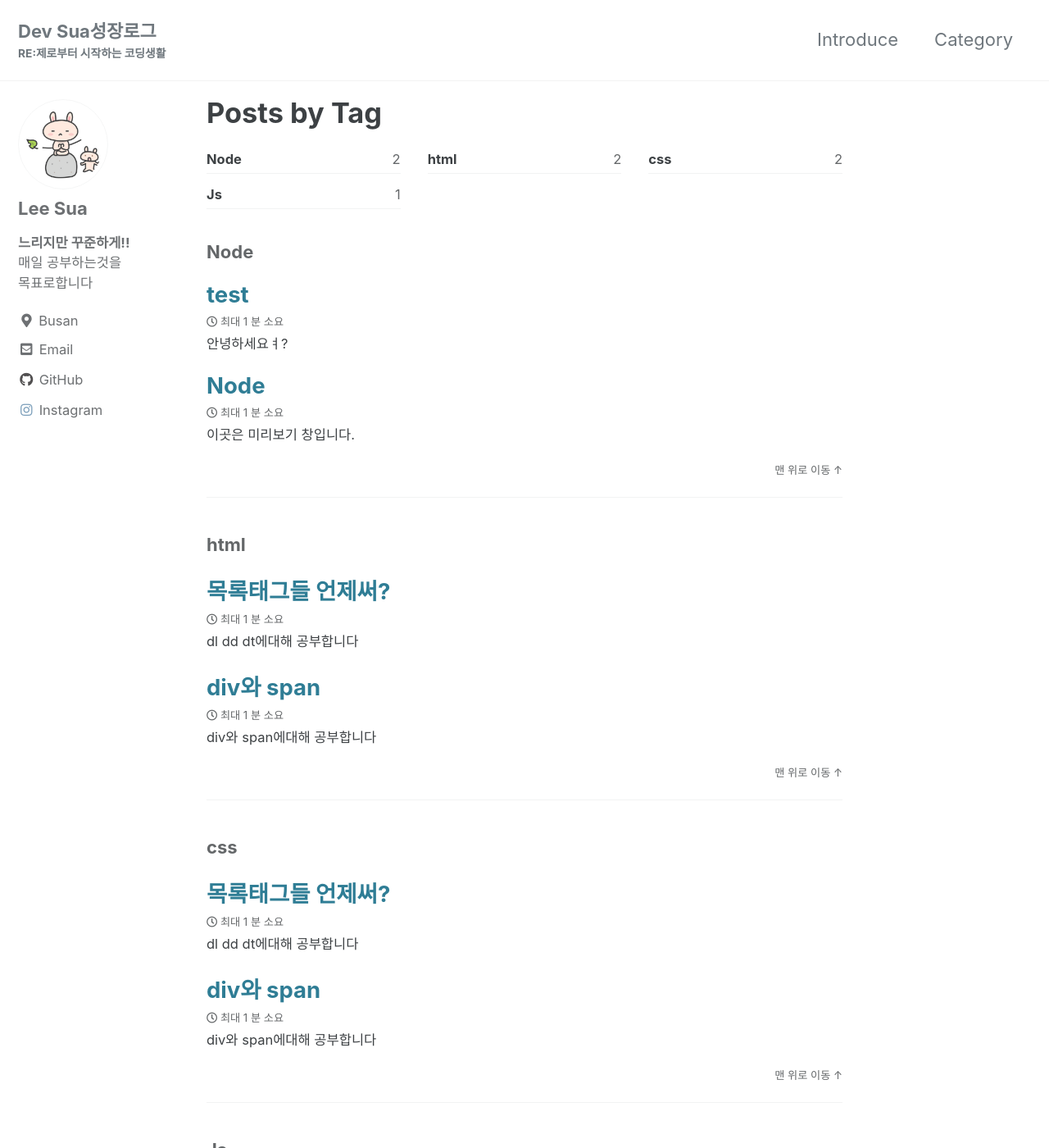
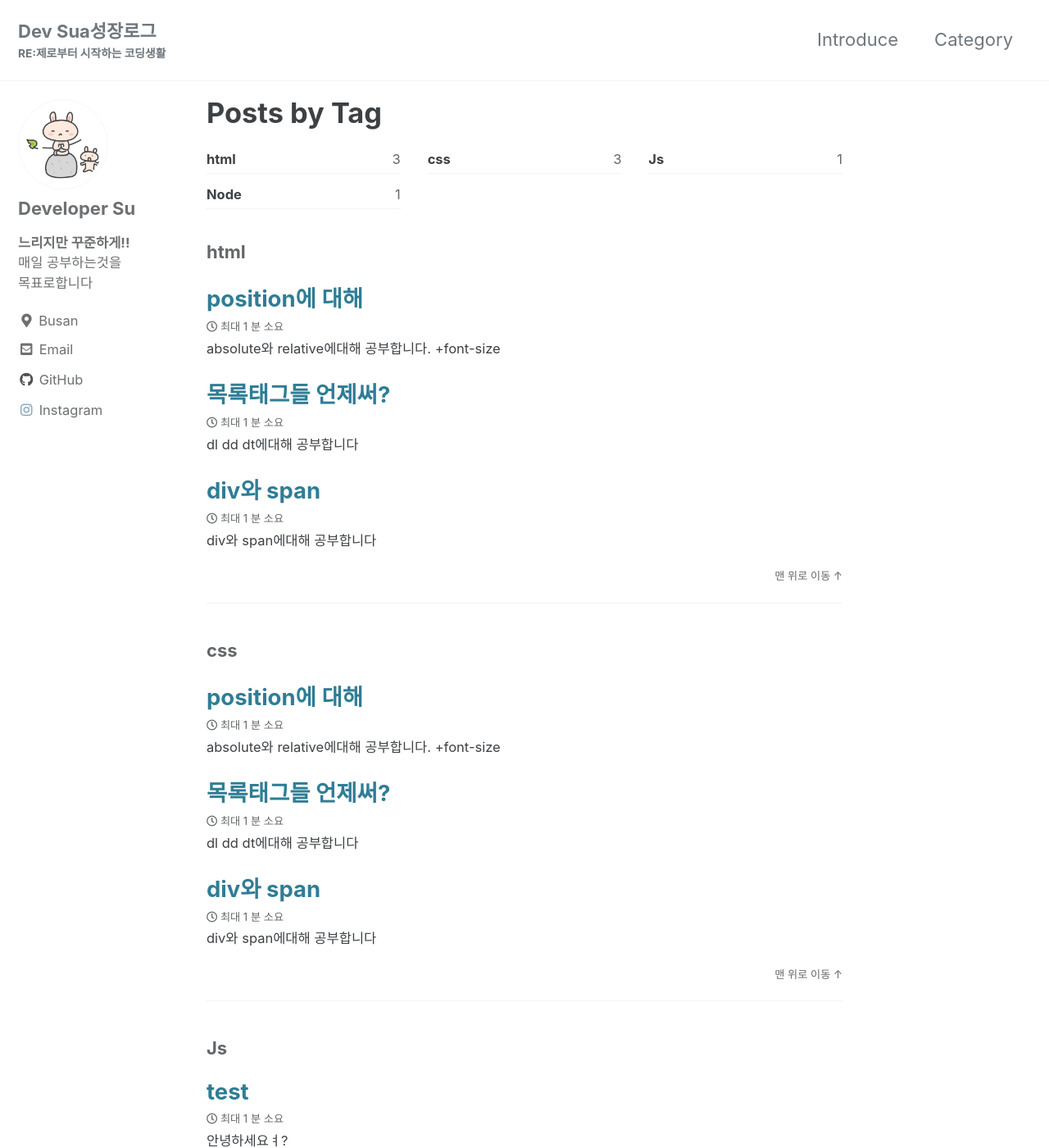
Before and after one commit to DevSua/DevSua.github.io, a Jekyll site: the page built from _pages/tags.md, in a window 1280 px wide and 1400 px high. Shown: the whole window at 82% size. Built offline with Jekyll 4.4.1, drawn with Linux system fonts in a browser that asks for light colours; cached includes are drawn as plain includes; some of the changed lines change nothing that is shown; some of the changed text lies outside the part shown.

Commit message:
position

````diff
--- a/_config.yml
+++ b/_config.yml
@@ -12,102 +12,101 @@
 
 # theme                  : "minimal-mistakes-jekyll"
 # remote_theme           : "mmistakes/minimal-mistakes"
-minimal_mistakes_skin    : "default" # "air", "aqua", "contrast", "dark", "dirt", "neon", "mint", "plum", "sunrise"
+minimal_mistakes_skin: "default" # "air", "aqua", "contrast", "dark", "dirt", "neon", "mint", "plum", "sunrise"
 
 # Site Settings
-locale                   : "ko-KR"
-title                    : "Dev Sua성장로그"
-title_separator          : "-"
-subtitle                 : RE:제로부터 시작하는 코딩생활
-name                     : "Lee Sua"
-description              : "RE:제로부터 시작하는 코딩생활"
-url                      : http://DevSua.github.io # the base hostname & protocol for your site e.g. "https://mmistakes.github.io"
-baseurl                  : # the subpath of your site, e.g. "/blog"
-repository               : "https://github.com/DevSua/DevSua.github.io/"
+locale: "ko-KR"
+title: "Dev Sua성장로그"
+title_separator: "-"
+subtitle: RE:제로부터 시작하는 코딩생활
+name: "Developer Sua"
+description: "RE:제로부터 시작하는 코딩생활"
+url: http://DevSua.github.io # the base hostname & protocol for your site e.g. "https://mmistakes.github.io"
+baseurl: # the subpath of your site, e.g. "/blog"
+repository: "https://github.com/DevSua/DevSua.github.io/"
 
-teaser                   : # path of fallback teaser image, e.g. "/assets/images/500x300.png"
-logo                     : # path of logo image to display in the masthead, e.g. "/assets/images/88x88.png"
-masthead_title           : # overrides the website title displayed in the masthead, use " " for no title
+teaser: # path of fallback teaser image, e.g. "/assets/images/500x300.png"
+logo: # path of logo image to display in the masthead, e.g. "/assets/images/88x88.png"
+masthead_title: # overrides the website title displayed in the masthead, use " " for no title
 # breadcrumbs            : false # true, false (default)
-words_per_minute         : 200
+words_per_minute: 200
 comments:
-  provider               : # false (default), "disqus", "discourse", "facebook", "staticman", "staticman_v2", "utterances", "giscus", "custom"
+  provider: # false (default), "disqus", "discourse", "facebook", "staticman", "staticman_v2", "utterances", "giscus", "custom"
   disqus:
-    shortname            : # https://help.disqus.com/customer/portal/articles/466208-what-s-a-shortname-
+    shortname: # https://help.disqus.com/customer/portal/articles/466208-what-s-a-shortname-
   discourse:
-    server               : # https://meta.discourse.org/t/embedding-discourse-comments-via-javascript/31963 , e.g.: meta.discourse.org
+    server: # https://meta.discourse.org/t/embedding-discourse-comments-via-javascript/31963 , e.g.: meta.discourse.org
   facebook:
     # https://developers.facebook.com/docs/plugins/comments
-    appid                :
-    num_posts            : # 5 (default)
-    colorscheme          : # "light" (default), "dark"
+    appid:
+    num_posts: # 5 (default)
+    colorscheme: # "light" (default), "dark"
   utterances:
-    theme                : # "github-light" (default), "github-dark"
-    issue_term           : # "pathname" (default)
+    theme: # "github-light" (default), "github-dark"
+    issue_term: # "pathname" (default)
   giscus:
-    repo_id              : # Shown during giscus setup at https://giscus.app
-    category_name        : # Full text name of the category
-    category_id          : # Shown during giscus setup at https://giscus.app
-    discussion_term      : # "pathname" (default), "url", "title", "og:title"
-    reactions_enabled    : # '1' for enabled (default), '0' for disabled
-    theme                : # "light" (default), "dark", "dark_dimmed", "transparent_dark", "preferred_color_scheme"
+    repo_id: # Shown during giscus setup at https://giscus.app
+    category_name: # Full text name of the category
+    category_id: # Shown during giscus setup at https://giscus.app
+    discussion_term: # "pathname" (default), "url", "title", "og:title"
+    reactions_enabled: # '1' for enabled (default), '0' for disabled
+    theme: # "light" (default), "dark", "dark_dimmed", "transparent_dark", "preferred_color_scheme"
   staticman:
-    branch               : # "master"
-    endpoint             : # "https://{your Staticman v3 API}/v3/entry/github/"
+    branch: # "master"
+    endpoint: # "https://{your Staticman v3 API}/v3/entry/github/"
 reCaptcha:
-  siteKey                :
-  secret                 :
+  siteKey:
+  secret:
 atom_feed:
-  path                   : # blank (default) uses feed.xml
-  hide                   : # true, false (default)
-search                   : # true, false (default)
-search_full_content      : # true, false (default)
-search_provider          : # lunr (default), algolia, google
+  path: # blank (default) uses feed.xml
+  hide: # true, false (default)
+search: # true, false (default)
+search_full_content: # true, false (default)
+search_provider: # lunr (default), algolia, google
 algolia:
-  application_id         : # YOUR_APPLICATION_ID
-  index_name             : # YOUR_INDEX_NAME
-  search_only_api_key    : # YOUR_SEARCH_ONLY_API_KEY
-  powered_by             : # true (default), false
+  application_id: # YOUR_APPLICATION_ID
+  index_name: # YOUR_INDEX_NAME
+  search_only_api_key: # YOUR_SEARCH_ONLY_API_KEY
+  powered_by: # true (default), false
 google:
-  search_engine_id       : # YOUR_SEARCH_ENGINE_ID
-  instant_search         : # false (default), true
+  search_engine_id: # YOUR_SEARCH_ENGINE_ID
+  instant_search: # false (default), true
 # SEO Related
-google_site_verification :
-bing_site_verification   :
-naver_site_verification  :
-yandex_site_verification :
-baidu_site_verification  :
+google_site_verification:
+bing_site_verification:
+naver_site_verification:
+yandex_site_verification:
+baidu_site_verification:
 
 # Social Sharing
 twitter:
-  username               :
+  username:
 facebook:
-  username               :
-  app_id                 :
-  publisher              :
-og_image                 : # Open Graph/Twitter default site image
+  username:
+  app_id:
+  publisher:
+og_image: # Open Graph/Twitter default site image
 # For specifying social profiles
 # - https://developers.google.com/structured-data/customize/social-profiles
 social:
-  type                   : # Person or Organization (defaults to Person)
-  name                   : # If the user or organization name differs from the site's name
+  type: # Person or Organization (defaults to Person)
+  name: # If the user or organization name differs from the site's name
   links: # An array of links to social media profiles
 
 # Analytics
 analytics:
-  provider               : "google-gtag" # false (default), "google", "google-universal", "google-gtag", "custom"
+  provider: "google-gtag" # false (default), "google", "google-universal", "google-gtag", "custom"
   google:
-    tracking_id          : "G-93E8FD46H9"
-    anonymize_ip         : # true, false (default)
-
+    tracking_id: "G-93E8FD46H9"
+    anonymize_ip: # true, false (default)
 
 # Site Author
 author:
-  name             : "Lee Sua"
-  avatar           : "/images/profile.jpg" # path of avatar image, e.g. "/assets/images/bio-photo.jpg"
-  bio              : "**느리지만 꾸준하게!!**<br>매일 공부하는것을<br> 목표로합니다"
-  location         : "Busan"
-  email            :
+  name: "Developer Su"
+  avatar: "/images/profile.jpg" # path of avatar image, e.g. "/assets/images/bio-photo.jpg"
+  bio: "**느리지만 꾸준하게!!**<br>매일 공부하는것을<br> 목표로합니다"
+  location: "Busan"
+  email:
   links:
     - label: "Email"
       icon: "fas fa-fw fa-envelope-square"
@@ -115,8 +114,8 @@ author:
     - label: "GitHub"
       icon: "fab fa-fw fa-github"
       url: "https://github.com/DevSua"
-    - label: "Instagram"                            # 표시되는 이름입니다.
-      icon: "fab fa-fw fa-instagram"                # fab fa-fw fa-{SNS NAME} 으로 해주세요.
+    - label: "Instagram" # 표시되는 이름입니다.
+      icon: "fab fa-fw fa-instagram" # fab fa-fw fa-{SNS NAME} 으로 해주세요.
       url: "https://www.instagram.com/2.sua.2/"
 # Site Footer
 footer:
@@ -124,7 +123,6 @@ footer:
     - label: "GitHub"
       icon: "fab fa-fw fa-github"
       url: "https://github.com/DevSua"
-
 
 # Reading Files
 include:
@@ -163,14 +161,12 @@ keep_files:
 encoding: "utf-8"
 markdown_ext: "markdown,mkdown,mkdn,mkd,md"
 
-
 # Conversion
 markdown: kramdown
 highlighter: rouge
 lsi: false
 excerpt_separator: "\n\n"
 incremental: false
-
 
 # Markdown Processing
 kramdown:
@@ -183,19 +179,16 @@ kramdown:
   smart_quotes: lsquo,rsquo,ldquo,rdquo
   enable_coderay: false
 
-
 # Sass/SCSS
 sass:
   sass_dir: _sass
   style: compressed # https://sass-lang.com/documentation/file.SASS_REFERENCE.html#output_style
-
 
 # Outputting
 permalink: /:categories/:title/
 paginate: 15 # amount of posts to show
 paginate_path: /page:num/
 timezone: # https://en.wikipedia.org/wiki/List_of_tz_database_time_zones
-
 
 # Plugins (previously gems:)
 plugins:
@@ -212,7 +205,6 @@ whitelist:
   - jekyll-gist
   - jekyll-feed
   - jekyll-include-cache
-
 
 # Archives
 #  Type
@@ -242,14 +234,12 @@ tag_archive:
 #     category: /categories/:name/
 #     tag: /tags/:name/
 
-
 # HTML Compression
 # - https://jch.penibelst.de/
 compress_html:
   clippings: all
   ignore:
     envs: development
-
 
 # Defaults
 defaults:
@@ -264,7 +254,7 @@ defaults:
       comments: # true
       share: true
       related: true
- # _pages                      : 해당 하단 영역이 새로 추가되었습니다.
+  # _pages                      : 해당 하단 영역이 새로 추가되었습니다.
   - scope:
       path: "_pages"
       type: pages
--- a/_posts/2021-12-18-category.md
+++ /dev/null
@@ -1,11 +0,0 @@
----
-title:  "Node"
-excerpt: "이곳은 미리보기 창입니다."
-
-categories:
-  - Node
-tags:
-  - Node
-last_modified_at: 2019-04-13T08:06:00-05:00
----
-오늘의 배운주제는 `sua`입니다
--- a/_posts/2021-12-23-div.md
+++ b/_posts/2021-12-23-div.md
@@ -1,5 +1,5 @@
 ---
-title:  "div와 span"
+title: "div와 span"
 excerpt: "div와 span에대해 공부합니다"
 
 categories:
@@ -9,12 +9,14 @@ tags:
   - css
 last_modified_at: 2021-12-23T08:06:00-05:00
 ---
+
 # div와 span의 차이점
+
 div와 span은 레이아웃을 구성할때 꼭 필요한 태그들입니다.
 <br> 보여지는건 비슷한것같지만 둘의 다른점은 무엇일까요?
 <br>
 <br>
-1. div는 태그를 쓰면 자동으로 **줄바꿈이 일어나**는 반면 span은 줄바꿈이 **일어나지 않으며** **나란히 배치**가 가능합니다.
+div는 태그를 쓰면 자동으로 **줄바꿈이 일어나**는 반면 span은 줄바꿈이 **일어나지 않으며** **나란히 배치**가 가능합니다.
 <br><br>
 ![divspan](https://user-images.githubusercontent.com/49021626/147268909-6b8a467e-58c8-428b-be76-f7888d7d741d.PNG)
 <br>
@@ -29,6 +31,7 @@ div와 span은 레이아웃을 구성할때 꼭 필요한 태그들입니다.
 block 속성을 가지는 태그들은 `div`,`p`가있다.
 
 #### inline
+
 `block`이 책 장의 한줄이라면 `inline`은 책장에 꽂혀있는 책이다.
 <br><br>
 가로와 세로를 사용자임의로 조절할수없으며 내용의 길이나 사이즈로 인해 크기가 결정된다.
@@ -37,6 +40,7 @@ block 속성을 가지는 태그들은 `div`,`p`가있다.
 <br>
 ![inblock](https://user-images.githubusercontent.com/49021626/147269082-6df611da-42c0-42ae-a2ac-ccdb082dedfc.PNG)
 <br>
+
 ```html
 <style>
     div {
@@ -55,6 +59,7 @@ span {
 </body>
 </html>
 ```
+
 두번째줄을 보면 div는 span을 품어 내용길이만큼 span이 형성되었고
 반대로 span이 div를 품은경우는 이변사항이없다. 오히려 div가 상위태그라 div의 background색이 먹힌것을 확인할수있다.
 <br><br><br>
--- /dev/null
+++ b/_posts/2021-12-25-position.md
@@ -0,0 +1,78 @@
+---
+title: "position에 대해"
+excerpt: "absolute와 relative에대해 공부합니다. +font-size"
+
+categories:
+  - html
+tags:
+  - html
+  - css
+last_modified_at: 2021-12-25T22:00:00-23:00
+---
+
+평소에 이런것이 있구나~ 라고 알고는있었지만 정확히 어떻게 쓰이는지 알지못해서 개인 포트폴리오 제작에 지체가 있었던 부분이다.
+
+# position : static, relative, absolute, fixed, sticky
+
+position속성은 이미지, 태그등 위치를 지정해준다.
+
+## static
+
+static은 position속성의 **기본값, 초기값**이다. 위치 설정을 할 수 없다.
+(값 지정x 따로 속성을 지정하지 않아도 됨)
+
+## relative
+
+relative는 **상대적**으로 위치를 조절 할 수 있는 속성값이다.
+정확히말하면 static이었을때 배치되는 위치를 기준으로 상대적 위치를 지정한다. top,bottom,left,right 값 지정가능.
+만약 static의 기본위치가 `top:5px` `left:5px`이라면
+
+```css
+position:relative {
+  top: 20px;
+  left: 20px;
+}
+```
+
+값을 이렇게 준다면 `top은 25px` `left는 25px`가 된다.
+
+또한 relative는 확대 했을때 확대된 페이지 사이즈에 맞게 위치가 변경된다.
+<br>
+->(필자가 느낀 absolute와 relative의 큰 차이점)
+
+## absolute
+
+문서의 원래 위치와 상관없이 **절대적**으로 위치를 지정할수있다.
+
+가장 가까운 **상위요소를 기준**으로 위치가 결정된다.
+
+(? 예제를 보면 이해가 되지만 내 코드에서 보면 이해가 되지않음)
+
+top,bottom,left,right 값 지정가능.
+
+static과 relative와 다르게 바깥쪽에 공간이 생기지않음.
+문서의 왼쪽과 위쪽에 딱붙어서 요소가 보여짐.
+
+![image](https://user-images.githubusercontent.com/49021626/147386599-755afd94-5c7e-4206-9305-7e6aa7e2d16c.png)
+<br>
+![image](https://user-images.githubusercontent.com/49021626/147386746-cbd329ff-4259-4c2e-bd17-d1caa39b42b2.png)
+<br>
+확대해도 위치가 고정
+
+## absolute 속성
+
+![image](https://user-images.githubusercontent.com/49021626/147386697-6ee424e9-3b99-41fc-9005-e6fd59a94c1f.png)
+<br>
+![image](https://user-images.githubusercontent.com/49021626/147386708-085fcee6-f6d8-4f0d-a7c4-918b05e2fe42.png)
+한번만 휠을 당기거나 늘려도 위치가 확깨져버림
+
+# font-size
+
+font-size에는 px,pt,em,%가 있다.
+`px`,`pt`는 **절대적**인 크기이고 `em`,`%`는 **상대적**인 크기이다.
+
+`em`과 `%`는 상대 크기다보니 페이지 확대를 했을때 너무많이 사이즈가 깨진다.
+
+하지만 모바일이나 크롬이아닌 브라우저로 봤을때 글자크기가 기기에 맞게 조정이된다.
+
+크롬 웹브라우저를 많이쓰는 지금은 `px`를 쓰는것이 더욱더 안정적일것같다.
````
